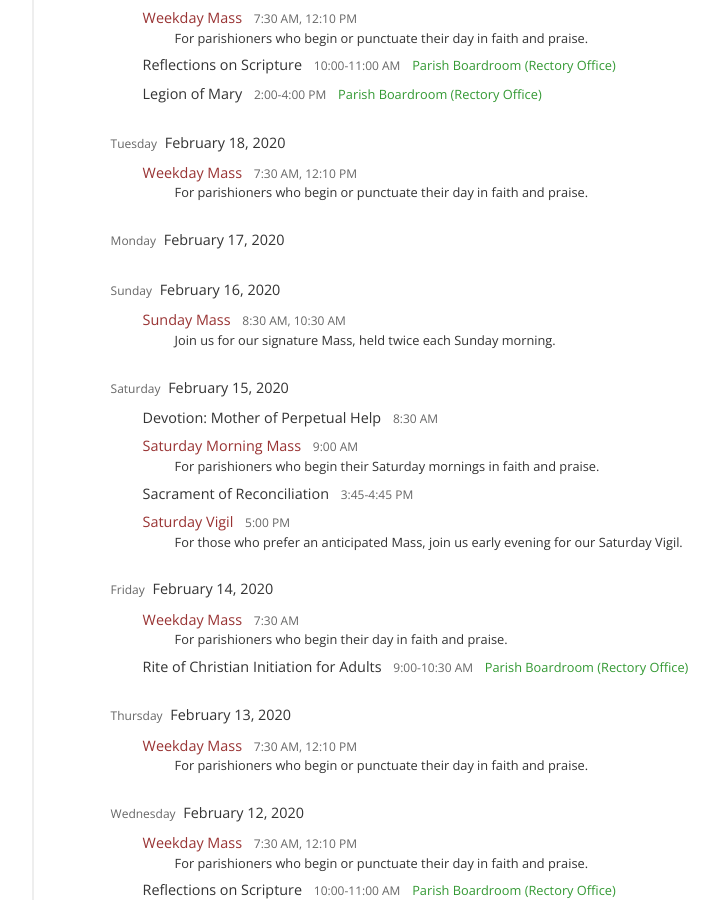
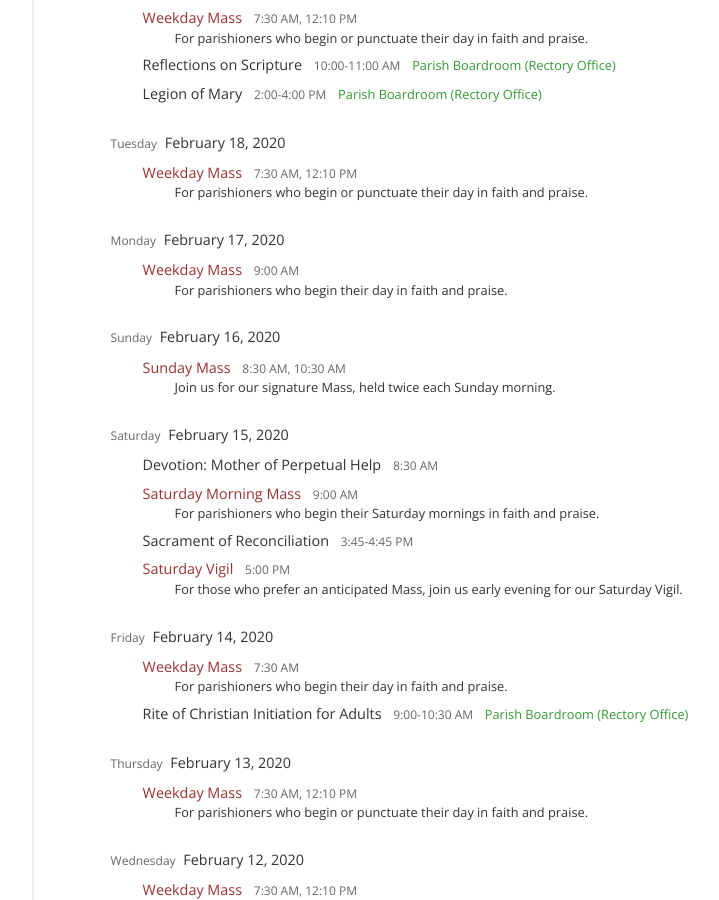
Before and after one commit to stpeterinchains/stpeterinchains.github.io, a Jekyll site: the page built from schedule.html, in a window 1280 px wide and 900 px high, scrolled down 5894 px. Shown: the whole window, without its empty margins (181-900 px from the left). Built offline with Jekyll 4.4.1, drawn with Linux system fonts in a browser that asks for light colours; nearby versions of some CDN libraries.

Commit message:
Minor schedule data correction

```diff
--- a/_data/schedule.yml
+++ b/_data/schedule.yml
@@ -540,7 +540,8 @@ calendar:
     recurring: *monday_february
     exclusions: [ weekday_mass_monday ]
     specials:
-      - <<: *weekday_mass_monday
+      - <<: *weekday_mass_friday
+        mnemonic: weekday_mass_monday_20200217
         time: 9:00 AM
         ordinal: "0900"
   - date: 2020-02-18
```
